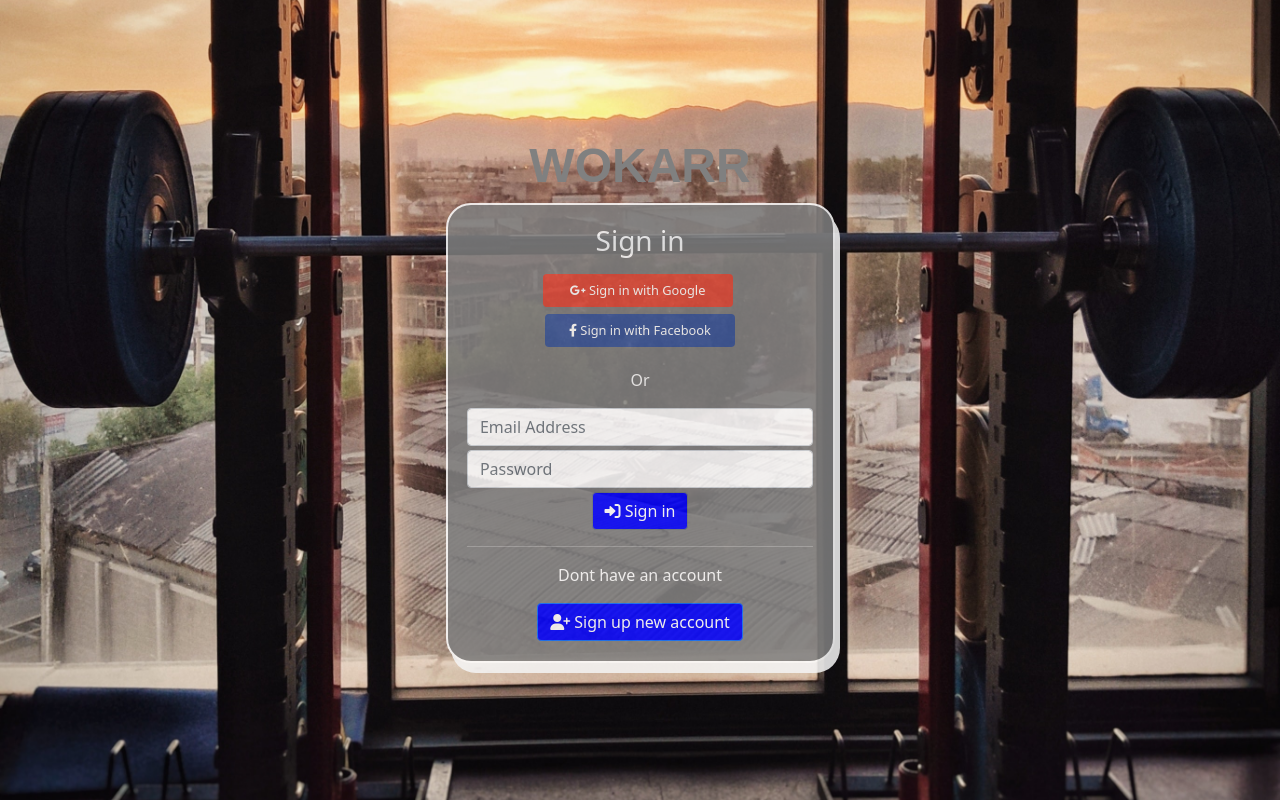
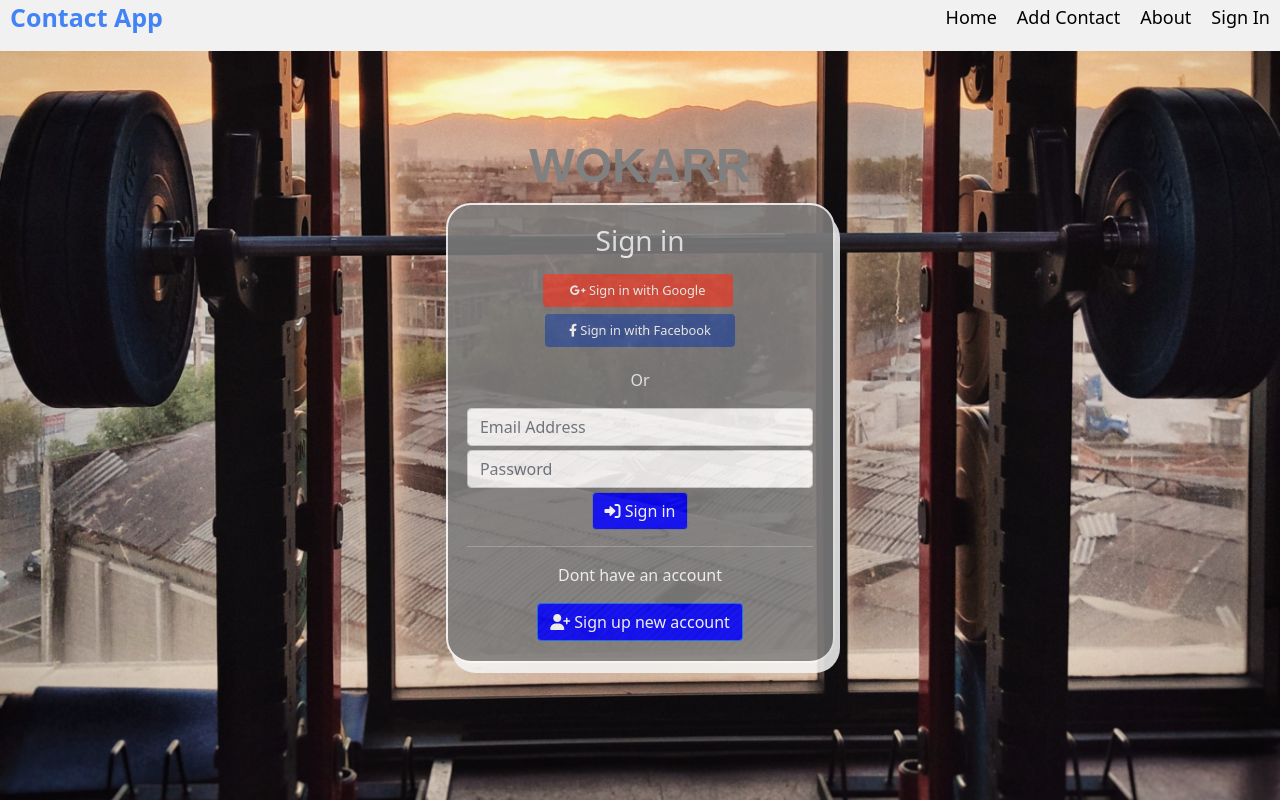
Before and after one commit to Pipi144/workoutpal, a React (Create React App) app: page /login in a window 1280 px wide. Built offline with nearby package versions, Linux system fonts and the light colour scheme; no server answers.

Commit message:
Add Header component
Peter

```diff
--- a/src/App.js
+++ b/src/App.js
@@ -8,7 +8,7 @@ import { useDispatch } from 'react-redux'
 import { useEffect } from 'react'
 import { getAuth } from 'firebase/auth'
 import { setUser } from './redux/actions'
-
+import Header from './components/Header'
 function App() {
   const dispatch = useDispatch()
 
@@ -25,6 +25,7 @@ function App() {
   return (
     <BrowserRouter>
       <div className='App'>
+        <Header />
         <Routes>
           <Route exact path='/' element={<UserRoute />}>
             <Route exact path='/home' element={<Home />} />
--- /dev/null
+++ b/src/components/Header.css
@@ -0,0 +1,50 @@
+.header {
+ overflow: hidden;
+ background-color: #f1f1f1;
+top:0;
+position: fixed;
+width: 100%;
+}
+
+.header p {
+ float: left;
+ color: black;
+ text-align: center;
+ padding: 10px;
+ text-decoration: none;
+ font-size: 18px;
+ line-height: 15px;
+ border-radius: 4px;
+}
+
+.header p.logo{
+ font-size: 25px;
+ font-weight: bold;
+ color: #4284f5;
+}
+
+.header p:hover{
+ background-color: #ddd;
+ color: #5d6770;
+}
+
+.header p:active{
+ background-color: dodgerblue;
+ color: white;
+}
+
+.header-right{
+ float: right;
+}
+
+@media screen and (max-width: 500px){
+ .header p{
+  float: none;
+  display: block;
+  text-align: left;
+ }
+
+ .header-right{
+  float: none;
+ }
+}
--- /dev/null
+++ b/src/components/Header.js
@@ -0,0 +1,60 @@
+import React, { useState, useEffect } from 'react'
+import './Header.css'
+import { Link, useLocation } from 'react-router-dom'
+import { useDispatch, useSelector } from 'react-redux'
+import { logoutInitial } from '../redux/actions'
+
+const Header = () => {
+  const [activeTab, setActiveTab] = useState('Home')
+  const location = useLocation()
+
+  const { user } = useSelector((state) => ({ ...state.user }))
+  const dispatch = useDispatch()
+
+  const handleAuth = () => {
+    dispatch(logoutInitial())
+  }
+  return (
+    <div className='header'>
+      <Link to='/'>
+        <p className='logo'>Contact App</p>
+      </Link>
+      <div className='header-right'>
+        <Link to='/'>
+          <p
+            className={`${activeTab === 'Home' ? 'active' : ''}`}
+            onClick={() => setActiveTab('Home')}
+          >
+            Home
+          </p>
+          <p
+            className={`${activeTab === 'AddContact' ? 'active' : ''}`}
+            onClick={() => setActiveTab('AddContact')}
+          >
+            Add Contact
+          </p>
+          <p
+            className={`${activeTab === 'About' ? 'active' : ''}`}
+            onClick={() => setActiveTab('About')}
+          >
+            About
+          </p>
+        </Link>
+        {user ? (
+          <p style={{ cursor: 'pointer' }} onClick={handleAuth}>
+            Sign Out
+          </p>
+        ) : (
+          <p
+            className={`${activeTab === 'Sign In' ? 'active' : ''}`}
+            onClick={() => setActiveTab('Sign In')}
+          >
+            Sign In
+          </p>
+        )}
+      </div>
+    </div>
+  )
+}
+
+export default Header
--- a/src/firebase.js
+++ b/src/firebase.js
@@ -1,11 +1,12 @@
 import { initializeApp } from '@firebase/app'
-import 'firebase/auth'
+import 'firebase/compat/auth'
+import 'firebase/database'
 import {
   getAuth,
   GoogleAuthProvider,
   FacebookAuthProvider,
 } from 'firebase/auth'
-
+import { getDatabase } from 'firebase/database'
 const firebaseConfig = {
   apiKey: 'AIzaSyDkyuix9XRgnZUjN84TyYCgTQ2pT3s3aK0',
   authDomain: 'workoutarr.firebaseapp.com',
@@ -19,7 +20,8 @@ const firebaseConfig = {
 const app = initializeApp(firebaseConfig)
 
 const auth = getAuth(app)
+const db = getDatabase(app)
 const googleAuthProvider = new GoogleAuthProvider()
 const facebookAuthProvider = new FacebookAuthProvider()
 
-export { auth, googleAuthProvider, facebookAuthProvider }
+export { auth, googleAuthProvider, facebookAuthProvider, db }
```
